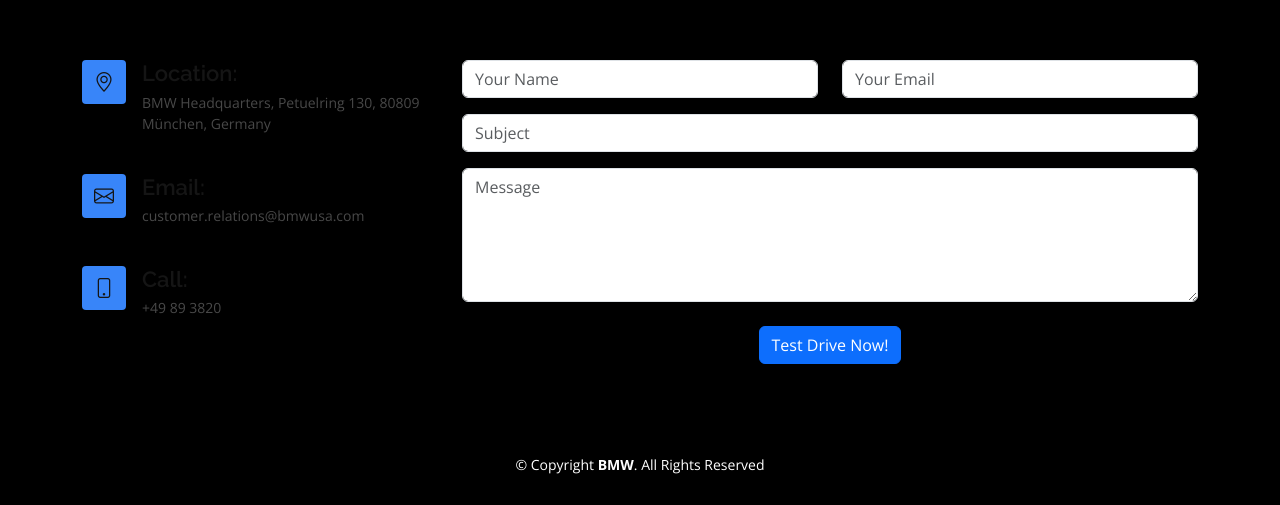
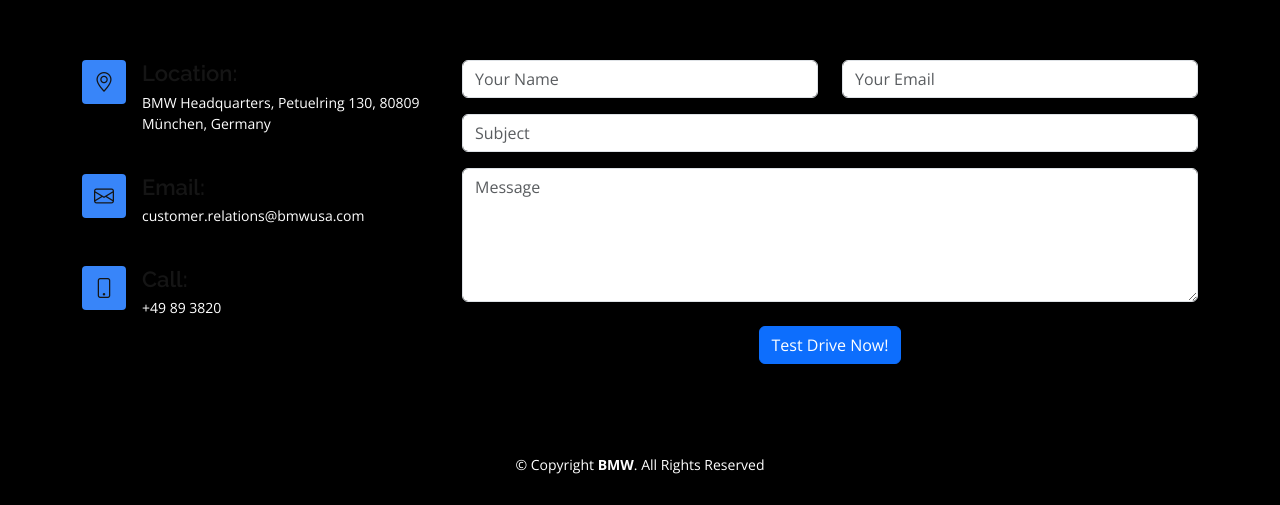
Before and after one commit to diawyx/diawyx.github.io, a plain HTML site: page index.html in a window 1280 px wide. Shown: the part 4855-5360 px from the top of the page. Drawn offline with nearby package versions, Linux system fonts and the light colour scheme; grey boxes are pictures that could not be loaded; animation ran at ten frames a second.

Commit message:
update contact

```diff
--- a/assets/css/style.css
+++ b/assets/css/style.css
@@ -1238,7 +1238,7 @@ section {
   padding: 0 0 0 60px;
   margin-bottom: 0;
   font-size: 14px;
-  color: #484848;
+  color: #ffffff;
 }
 
 .contact .info .email,
```
